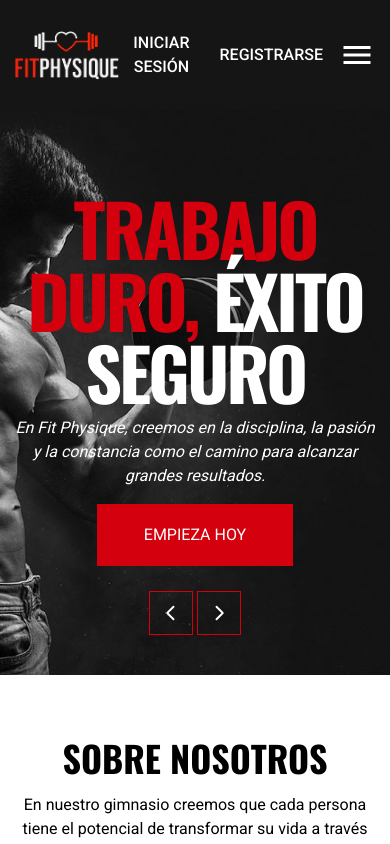
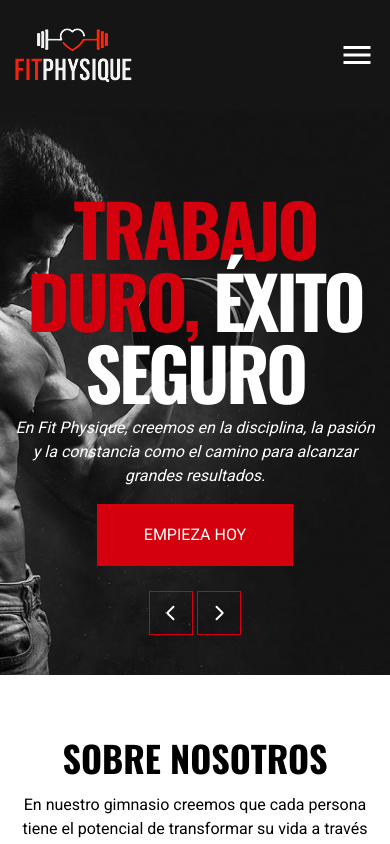
Before and after one commit to carlossilvadev10/fit-physique, a Next.js app: page / in a window 390 px wide. Shown: the top 844 px of the page. Built offline with nearby package versions, Linux system fonts and the light colour scheme.

Commit message:
Se mejora el diseño del Nav en vista Desktop y Mobile

```diff
--- a/components/Header.tsx
+++ b/components/Header.tsx
@@ -35,11 +35,11 @@ const Header = () => {
                 {/* hide/open menu button */}
                 <div className = "flex items-center gap-4">
                     {/* login & register buttons */}
-                    <div className = "flex items-center text-white gap-4">
-                        <button className = "hover:text-accent transition-all text-base uppercase font-medium">
+                    <div className = "hidden md:flex items-center text-white gap-4">
+                        <button className = "transition-all text-base uppercase font-medium bg-accent hover:bg-[#af0511] p-3 rounded-md">
                             Iniciar sesión
                         </button>
-                        <button className = "hover:text-accent transition-all text-base uppercase font-medium">
+                        <button className = "transition-all text-base uppercase font-medium bg-primary-100 hover:bg-[#3c3b3b] p-3 rounded-md">
                             Registrarse
                         </button>
                     </div>
--- a/components/MobileNav.tsx
+++ b/components/MobileNav.tsx
@@ -54,6 +54,14 @@ const MobileNav = ({ containerStyles } : { containerStyles: string }) => {
 
     return (
         <nav className = {`${containerStyles}`}>
+            <div className = "flex md:hidden items-center justify-center text-white gap-4">
+                <button className = "w-auto transition-all text-base uppercase font-medium bg-accent hover:bg-[#af0511] p-3 rounded-md">
+                    Iniciar sesión
+                </button>
+                <button className = "w-auto transition-all text-base uppercase font-medium bg-primary-100 hover:bg-[#3c3b3b] p-3 rounded-md">
+                    Registrarse
+                </button>
+            </div>
             {
                 links.map((link, i) => (
                     <ScrollLink key = {i} to = {link.target} offset = {link.offset} smooth spy activeClass = {`${!isMobile && "active"}`} className = "cursor-pointer hover:text-accent transition-all">
```
